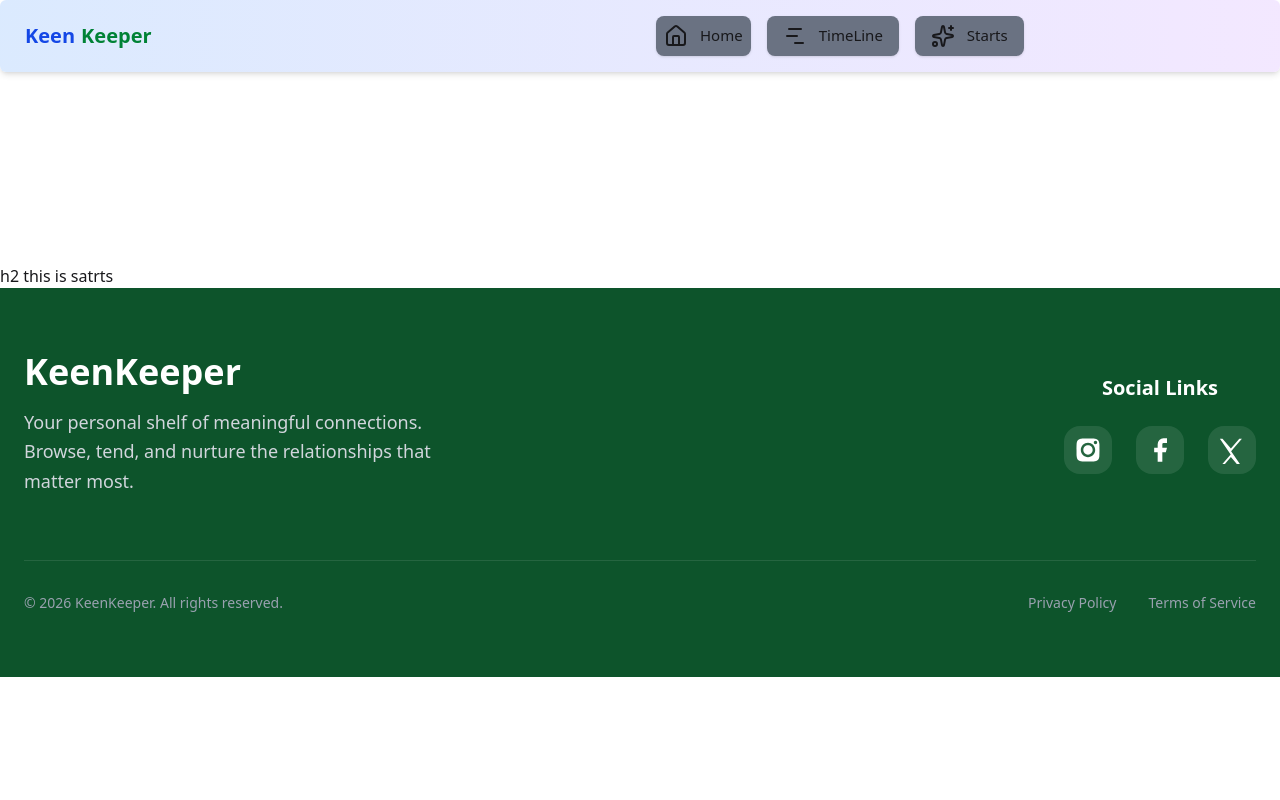
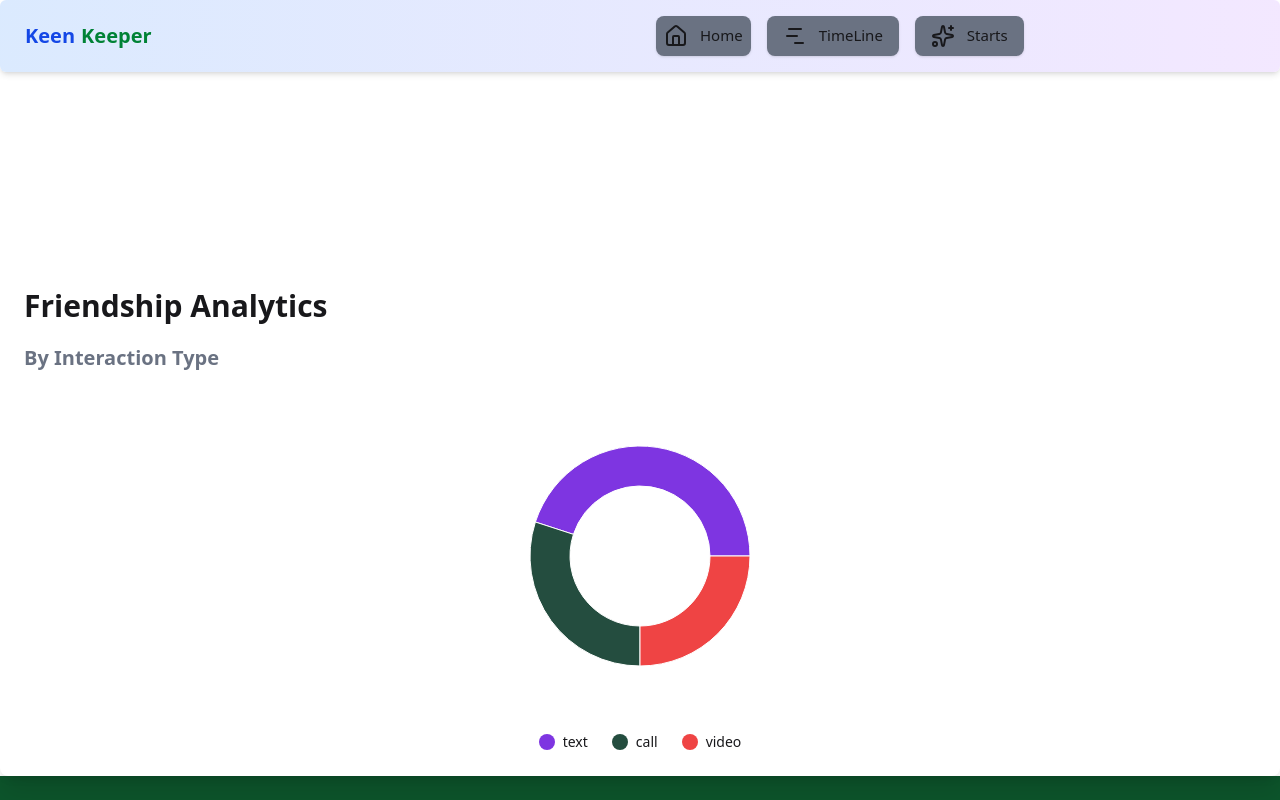
Before and after one commit to ibnaabid/Keen-keeper, a Next.js app: page /starts in a window 1280 px wide. Shown: the top 800 px of the page. Built offline with nearby package versions, Linux system fonts and the light colour scheme.

Commit message:
restore piechart data

```diff
--- a/app/context/Contextapi.jsx
+++ b/app/context/Contextapi.jsx
@@ -1,4 +1,5 @@
 "use client";
+
 import { createContext, useContext, useState } from "react";
 
 const TabContext = createContext();
@@ -7,6 +8,7 @@ export const TabProvider = ({ children }) => {
   const [textList, setTextList] = useState([]);
   const [videoList, setVideoList] = useState([]);
   const [callList, setCallList] = useState([]);
+
 
   const addToText = (app) => {
     if (!textList.find((item) => item.id === app.id)) {
--- a/app/starts/page.jsx
+++ b/app/starts/page.jsx
@@ -1,11 +1,52 @@
+"use client";
 
+import { PieChart, Pie, Tooltip, ResponsiveContainer, Cell } from 'recharts';
 
-const Starts = () => {
-    return (
-        <div>
-            h2 this is satrts
-        </div>
-    );
-};
+const data = [
+  { name: 'text', value: 45, fill: '#7E35E1' },
+  { name: 'call', value: 30, fill: '#244D3F' },
+  { name: 'video', value: 25, fill: '#ef4444' },
+];
 
-export default Starts;
+export default function ContactPieChart({ isAnimationActive = true }) {
+  return (
+    <div className="card bg-base-100 shadow-xl p-6">
+      <h2 className='text-3xl font-bold'>Friendship Analytics</h2>
+      <h2 className="text-xl text-gray-500 font-bold mb-6 mt-5">By Interaction Type </h2>
+
+      <div className="h-80 w-full">
+        <ResponsiveContainer width="100%" height="100%">
+          <PieChart>
+            <Pie
+              data={data}
+              cx="50%"
+              cy="50%"
+              innerRadius={70}
+              outerRadius={110}
+              dataKey="value"
+              isAnimationActive={isAnimationActive}
+              animationDuration={800}
+            >
+              {data.map((entry, index) => (
+                <Cell key={`cell-${index}`} fill={entry.fill} />
+              ))}
+            </Pie>
+            <Tooltip />
+          </PieChart>
+        </ResponsiveContainer>
+      </div>
+
+      <div className="flex justify-center gap-6 mt-4">
+        {data.map((item, index) => (
+          <div key={index} className="flex items-center gap-2">
+            <div
+              className="w-4 h-4 rounded-full"
+              style={{ backgroundColor: item.fill }}
+            />
+            <span className="text-sm">{item.name}</span>
+          </div>
+        ))}
+      </div>
+    </div>
+  );
+}
--- a/app/timeline/page.jsx
+++ b/app/timeline/page.jsx
@@ -73,11 +73,8 @@ const TimelinePage = () => {
     </div>
   </div>
 
-  {/* Right Side: Status Indicator */}
-  {/* <div className="h-3 w-3 rounded-full bg-red-400 animate-pulse"></div> */}
 </div>
 
-              {/* Type Badge */}
               <div className={`badge ${
                 entry.type === "call" ? "badge-primary" :
                 entry.type === "text" ? "badge-secondary" :
--- a/package.json
+++ b/package.json
@@ -16,7 +16,8 @@
     "react": "19.2.4",
     "react-dom": "19.2.4",
     "react-icons": "^5.6.0",
-    "react-toastify": "^11.0.5"
+    "react-toastify": "^11.0.5",
+    "recharts": "^3.8.1"
   },
   "devDependencies": {
     "@tailwindcss/postcss": "^4",
```
Also changed, not shown: app/timeline/[clientid]/ClientServer.jsx (+2 -6 lines), 1 other file (tests, documents, lock files or other folders).
